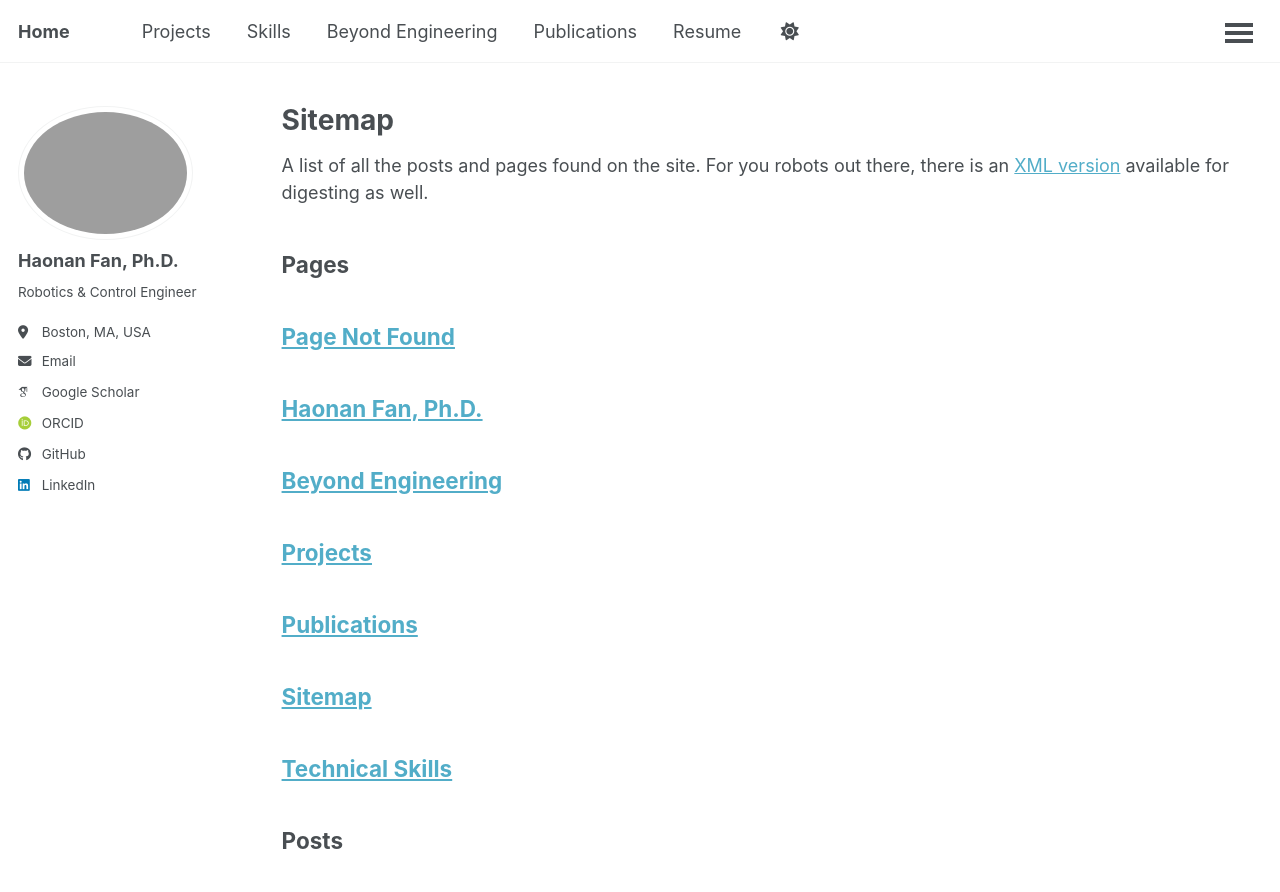
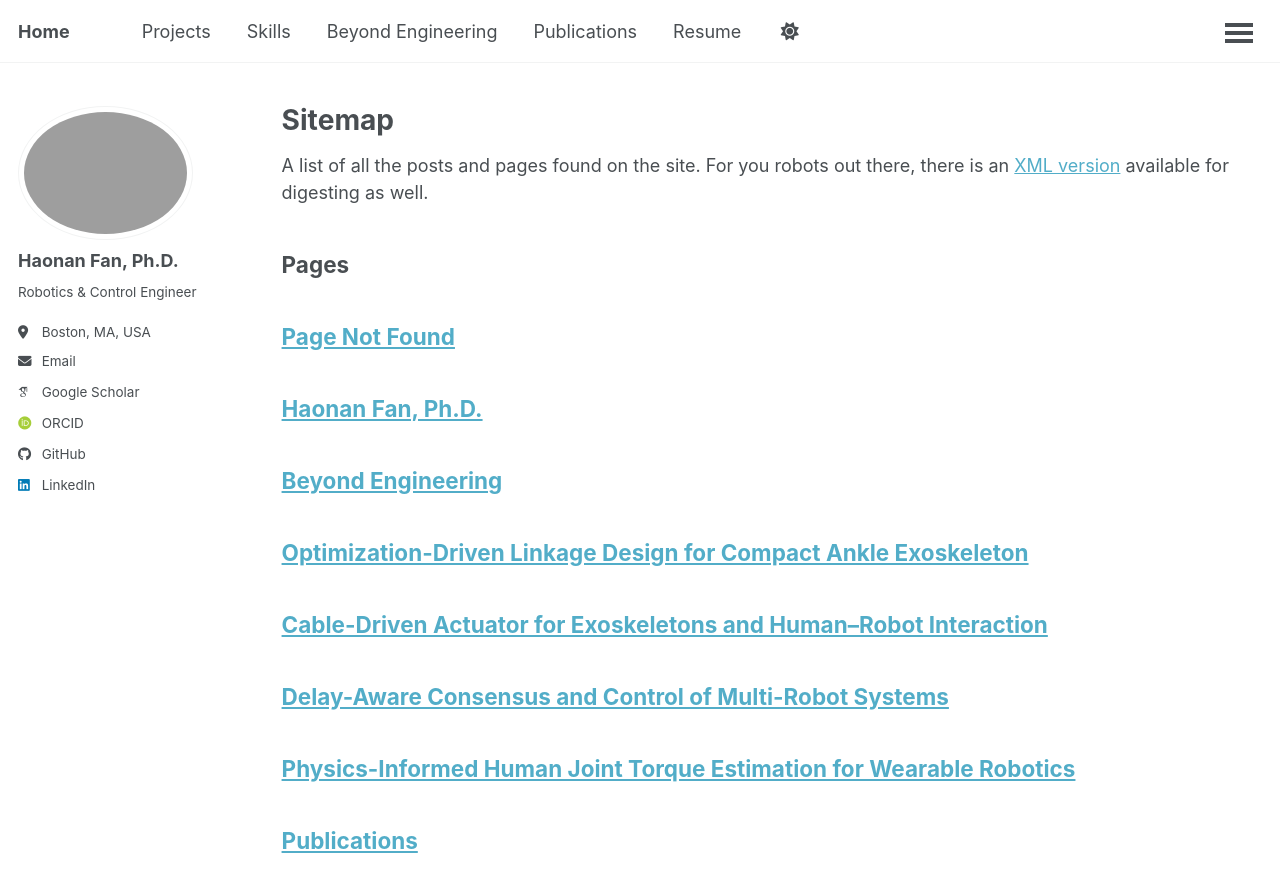
Before and after one commit to fanhaonan080/fanhaonan080.github.io, a Jekyll site: the page built from _pages/sitemap.md, in a window 1280 px wide and 900 px high. Shown: the top 892 px of the window. Built offline with Jekyll 4.4.1, drawn with Linux system fonts in a browser that asks for light colours; some web fonts are replaced; a script that is not in the unit is left out; some of the changed lines change nothing that is shown.

Commit message:
Create individual project pages and update projects overview

```diff
--- /dev/null
+++ b/_pages/project-ankle-exoskeleton.md
@@ -0,0 +1,48 @@
+---
+layout: single
+title: "Optimization-Driven Linkage Design for Compact Ankle Exoskeleton"
+permalink: /projects/ankle-exoskeleton/
+author_profile: true
+toc: true
+toc_label: "Contents"
+toc_icon: "cog"
+---
+
+This project focuses on the mechanical design and optimization of a compact ankle exoskeleton structure. The objective is to maintain alignment between the device rotation center and the human ankle joint while minimizing overall device size and weight.
+
+The system is **currently under development** and will be integrated with the cable-driven actuator platform. Design details will be published upon completion of the study.
+
+---
+
+## Design Objective
+
+Ankle exoskeletons must:
+- Preserve joint alignment during motion
+- Minimize device structural footprint and weight
+- Ensure compatibility with footwear and walking gait
+
+The challenge is to satisfy joint-alignment constraints while minimizing overall mechanism size.
+
+---
+
+## Technical Approach
+
+We developed a parametric linkage model and derived the full kinematic relationships in MATLAB. To determine the optimal configuration, I designed an optimization framework that:
+- Minimizes deviation between linkage rotation center and anatomical ankle center
+- Penalizes excessive structural dimensions
+- Evaluates feasibility across the gait range of motion
+
+The resulting configurations were prototyped using 3D printing and iteratively tested for fit and alignment.
+
+---
+
+## Current Status
+
+- Kinematic model derived and validated in MATLAB
+- Optimization-based configuration selection implemented
+- Multiple 3D-printed prototypes evaluated for fit
+- Integration with actuator platform in progress
+
+---
+
+[← Back to Projects](/projects/)
--- /dev/null
+++ b/_pages/project-cable-actuator.md
@@ -0,0 +1,65 @@
+---
+layout: single
+title: "Cable-Driven Actuator for Exoskeletons and Human–Robot Interaction"
+permalink: /projects/cable-actuator/
+author_profile: true
+toc: true
+toc_label: "Contents"
+toc_icon: "cog"
+---
+
+I led control development and experimental validation of a **cable-driven actuator** with programmable compliance for wearable robotics. The actuator maintains continuous cable tension to eliminate slack and enables controlled force output during both low-force and high-force operation.
+
+<img src="/images/projects/1_Cable_Driven_Actuator/actuator_design.png" alt="Actuator Design" width="600">
+
+---
+
+## Problem
+
+Cable-driven systems are lightweight but suffer from slack, nonlinear force transmission, and reduced control bandwidth under dynamic loading. Slack causes impact during cable re-engagement and loss of output displacement tracking.
+
+The objective was to design a compact, lightweight actuator that regulates minimal tension to keep the cable continuously engaged, rejects disturbances in low-force mode, and transitions to high-force output without overshoot or instability.
+
+---
+
+## Technical Contributions
+
+I built the cable transmission model and elastic element model, designed the force-control architecture, and implemented the full control codebase with Moteus motor controller integration.
+
+I developed a higher-speed version for foot-placement perturbation experiments and built a torso perturbation setup capable of 200 N output using TTL-triggered control via DAQ.
+
+I modified the Moteus firmware to enable direct IMU acquisition, allowing the motor controller to serve as a centralized sensing and actuation interface for the exoskeleton system.
+
+---
+
+## Experimental Validation
+
+Benchtop experiments included:
+- Step-response force tracking
+- Frequency-sweep disturbance rejection testing
+- Force-control evaluation under multiple programmable stiffness settings
+
+<img src="/images/projects/1_Cable_Driven_Actuator/experimental_setup.png" alt="Experimental Setup" width="400">
+
+---
+
+## Human Perturbation Study
+
+The actuator was tested to apply perturbations to the fast moving body segments like the foot during walking to help study human balance.
+
+<img src="/images/projects/1_Cable_Driven_Actuator/foot_perturbation.png" alt="Foot Perturbation" width="400">
+
+---
+
+## Outcomes
+
+- Developed and implemented a unidirectional cable-driven actuator without cable disengagement
+- Force control settling time < 0.1 s
+- Controlled force output up to 200 N
+- Enabled controlled perturbation experiments for fast moving body segments
+- Deployed in multiple exoskeleton research setups
+- Submitted as a peer-reviewed journal manuscript (under review)
+
+---
+
+[← Back to Projects](/projects/)
--- /dev/null
+++ b/_pages/project-multi-robot-systems.md
@@ -0,0 +1,82 @@
+---
+layout: single
+title: "Delay-Aware Consensus and Control of Multi-Robot Systems"
+permalink: /projects/multi-robot-systems/
+author_profile: true
+toc: true
+toc_label: "Contents"
+toc_icon: "cog"
+---
+
+My doctoral research investigated stability and performance of multi-robot systems operating under sensing and communication delays. Delays are traditionally viewed as destabilizing factors; this work reframed them as both constraints and design opportunities.
+
+<div style="text-align: center;">
+  <img src="/images/projects/4_Multi_Robot_Fast_Consensus_Using_Delays/robot.png" alt="Multi-robot system" width="300" style="display: inline-block; margin: 10px;">
+  <img src="/images/projects/4_Multi_Robot_Fast_Consensus_Using_Delays/consensus.png" alt="Consensus problem" width="300" style="display: inline-block; margin: 10px;">
+</div>
+
+*Multi-robot systems face coordination challenges under communication and sensing delays. This research develops delay-aware control strategies to maintain stability and accelerate consensus.*
+
+The dissertation developed analytical tools and redesigned delay-based controllers to maintain stability and accelerate consensus in the presence of multiple unintentional delays.
+
+---
+
+## Core Contributions
+
+### 1. Delay Margin Computation for Multi-Delay Systems
+
+Developed computational tools for delay margin (DM) analysis of linear time-invariant systems with multiple retarded-type delays.
+The framework identifies imaginary-axis crossings directly, enabling scalable stability analysis for large systems without exhaustive root searches.
+
+---
+
+### 2. Redesign of Delay-Based Controllers (PR & IR)
+
+Modified proportional-retarded (PR) and integral-retarded (IR) controllers to preserve γ-stability under unintentional delays.
+
+<img src="/images/projects/4_Multi_Robot_Fast_Consensus_Using_Delays/PR_design_multiagent.png" alt="PR Controller Design" width="600">
+
+*Proportional-retarded (PR) controller design for multi-agent consensus showing stability regions and parameter selection.*
+
+- Derived stability regions using frequency-domain graphical methods
+- Developed parameter design procedures for single- and multi-agent systems
+- Extended controller redesign from single-DOF systems to multi-robot consensus
+
+The redesigned controllers were validated through both simulation and experimental studies on networked robotic systems.
+
+<img src="/images/projects/4_Multi_Robot_Fast_Consensus_Using_Delays/IR_experimental_setup.png" alt="IR Experimental Setup" width="600">
+
+*Experimental validation of integral-retarded (IR) controllers on networked robotic platforms demonstrating stable operation under communication delays.*
+
+---
+
+### 3. Accelerated Multi-Robot Consensus
+
+Integrated predictor-based state estimation and redesigned PR protocols into differential-wheeled multi-robot systems.
+
+<div style="text-align: center;">
+  <img src="/images/projects/4_Multi_Robot_Fast_Consensus_Using_Delays/Consensus_animation.gif" alt="Consensus Animation" width="500">
+</div>
+
+*Animation showing multi-robot consensus convergence with delay-aware control. Robots achieve coordinated motion despite communication delays.*
+
+Simulation studies demonstrated:
+- Up to **39% faster consensus convergence** using PR predictors
+- Up to **23% speed improvement** using multiple-delay PR protocols
+- Stable operation under inherent delays up to 0.3 s
+
+<img src="/images/projects/4_Multi_Robot_Fast_Consensus_Using_Delays/consensus_withPredictor.png" alt="Consensus Results with Predictor" width="600">
+
+*Consensus performance comparison showing accelerated convergence with predictor-based PR control versus standard delay-free protocols.*
+
+---
+
+## Impact
+
+This dissertation bridges theoretical delay-system analysis and practical multi-robot coordination, providing tools for designing delay-aware controllers in distributed robotic systems.
+
+Results were published in peer-reviewed control and robotics journals and received Best Paper recognition.
+
+---
+
+[← Back to Projects](/projects/)
--- /dev/null
+++ b/_pages/project-torque-estimation.md
@@ -0,0 +1,50 @@
+---
+layout: single
+title: "Physics-Informed Human Joint Torque Estimation for Wearable Robotics"
+permalink: /projects/torque-estimation/
+author_profile: true
+toc: true
+toc_label: "Contents"
+toc_icon: "cog"
+---
+
+This project develops a joint torque estimation framework for lower-limb wearable robotics by combining biomechanical modeling with data-driven learning. The goal is to estimate biological joint torque in real time using wearable sensor measurements without relying on laboratory-grade motion capture systems.
+
+The system is designed to support exoskeleton control and human–robot interaction studies.
+
+---
+
+## Problem
+
+Accurate joint torque estimation typically requires motion capture systems and force plates, which are not practical for wearable robotics applications. Wearable sensing introduces challenges including:
+- Sensor noise and drift
+- Limited observability
+- Model uncertainty
+- Subject-to-subject variability
+
+The goal is to develop a data-efficient estimation framework that preserves physical consistency while remaining deployable in wearable systems.
+
+---
+
+## Technical Approach
+
+I developed a hybrid torque estimation framework that combines:
+- A physics-based biomechanical model of the lower limb
+- Wearable sensor inputs (IMUs, encoders, and force sensing insoles)
+- A machine learning module to compensate for modeling errors
+
+The learning module is constrained by biomechanical structure to maintain physically consistent outputs.
+
+My contributions included formulating the limb dynamics model, designing the hybrid estimation structure, implementing the training and evaluation pipeline in MATLAB and Python (Pytorch, Tensorflow), and integrating the estimator into wearable robotics workflows.
+
+---
+
+## Current Status
+
+- Biomechanical model formulation completed
+- Estimation framework implemented
+- Ongoing experimental validation using wearable sensor data
+
+---
+
+[← Back to Projects](/projects/)
--- a/_pages/projects.md
+++ b/_pages/projects.md
@@ -1,23 +1,189 @@
----
-layout: single
-title: "Projects"
-permalink: /projects/
-author_profile: true
-toc: true
-toc_label: "Projects"
-toc_icon: "cog"
----
+------
 
----
-## Cable-Driven Actuator for Exoskeletons and Human–Robot Interaction
-I led control development and experimental validation of a **cable-driven actuator** with programmable compliance for wearable robotics. The actuator maintains continuous cable tension to eliminate slack and enables controlled force output during both low-force and high-force operation.
+layout: singlelayout: single
 
-<img src="/images/projects/1_Cable_Driven_Actuator/actuator_design.png" alt="Actuator Design" width="600">
+title: "Research Projects"title: "Research Projects"
 
-### Problem
-Cable-driven systems are lightweight but suffer from slack, nonlinear force transmission, and reduced control bandwidth under dynamic loading. Slack causes impact during cable re-engagement and loss of output displacement tracking.
+permalink: /projects/permalink: /projects/
 
-The objective was to design a compact, lightweight actuator that regulates minimal tension to keep the cable continuously engaged, rejects disturbances in low-force mode, and transitions to high-force output without overshoot or instability.
+author_profile: trueauthor_profile: true
+
+------
+
+
+
+------
+
+
+
+## Featured Research Projects## Featured Research Projects
+
+
+
+------
+
+
+
+### [Cable-Driven Actuator for Exoskeletons and Human–Robot Interaction](/projects/cable-actuator/)### [Cable-Driven Actuator for Exoskeletons and Human–Robot Interaction](/projects/cable-actuator/)
+
+
+
+Developed a cable-driven actuator with programmable compliance for wearable robotics, achieving continuous tension control and force output up to 200 N for human perturbation studies.Developed a cable-driven actuator with programmable compliance for wearable robotics, achieving continuous tension control and force output up to 200 N for human perturbation studies.
+
+
+
+**Key Contributions:****Key Contributions:**
+
+- Force-control architecture with sub-100ms settling time- Force-control architecture with sub-100ms settling time
+
+- Elimination of cable slack through continuous tension regulation- Elimination of cable slack through continuous tension regulation
+
+- Integration with exoskeleton systems for balance perturbation experiments- Integration with exoskeleton systems for balance perturbation experiments
+
+
+
+<img src="/images/projects/1_Cable_Driven_Actuator/actuator_design.png" alt="Cable Actuator" width="500"><img src="/images/projects/1_Cable_Driven_Actuator/actuator_design.png" alt="Cable Actuator" width="500">
+
+
+
+[Read More →](/projects/cable-actuator/)[Read More →](/projects/cable-actuator/)
+
+
+
+------
+
+
+
+### [Optimization-Driven Linkage Design for Compact Ankle Exoskeleton](/projects/ankle-exoskeleton/)### [Optimization-Driven Linkage Design for Compact Ankle Exoskeleton](/projects/ankle-exoskeleton/)
+
+
+
+Mechanical design and optimization of a compact ankle exoskeleton that maintains joint alignment while minimizing device size and weight.Mechanical design and optimization of a compact ankle exoskeleton that maintains joint alignment while minimizing device size and weight.
+
+
+
+**Key Contributions:****Key Contributions:**
+
+- Parametric linkage optimization framework- Parametric linkage optimization framework
+
+- 3D-printed prototype validation- 3D-printed prototype validation
+
+- Integration with cable-driven actuation platform- Integration with cable-driven actuation platform
+
+
+
+[Read More →](/projects/ankle-exoskeleton/)[Read More →](/projects/ankle-exoskeleton/)
+
+
+
+------
+
+
+
+### [Physics-Informed Human Joint Torque Estimation for Wearable Robotics](/projects/torque-estimation/)### [Physics-Informed Human Joint Torque Estimation for Wearable Robotics](/projects/torque-estimation/)
+
+
+
+Hybrid torque estimation framework combining biomechanical modeling with machine learning for real-time joint torque estimation using wearable sensors.Hybrid torque estimation framework combining biomechanical modeling with machine learning for real-time joint torque estimation using wearable sensors.
+
+
+
+**Key Contributions:****Key Contributions:**
+
+- Physics-constrained learning architecture- Physics-constrained learning architecture
+
+- Data-efficient estimation without motion capture- Data-efficient estimation without motion capture
+
+- Integration with wearable robotics workflows- Integration with wearable robotics workflows
+
+
+
+[Read More →](/projects/torque-estimation/)[Read More →](/projects/torque-estimation/)
+
+
+
+------
+
+
+
+### [Delay-Aware Consensus and Control of Multi-Robot Systems (PhD Dissertation)](/projects/multi-robot-systems/)### [Delay-Aware Consensus and Control of Multi-Robot Systems (PhD Dissertation)](/projects/multi-robot-systems/)
+
+
+
+Doctoral research on stability and performance of multi-robot systems under communication and sensing delays, achieving up to 39% faster consensus convergence.Doctoral research on stability and performance of multi-robot systems under communication and sensing delays, achieving up to 39% faster consensus convergence.
+
+
+
+**Key Contributions:****Key Contributions:**
+
+- Delay margin computation tools for multi-delay systems- Delay margin computation tools for multi-delay systems
+
+- Redesigned PR and IR controllers for delay tolerance- Redesigned PR and IR controllers for delay tolerance
+
+- Predictor-based consensus acceleration- Predictor-based consensus acceleration
+
+
+
+<div style="text-align: center;"><div style="text-align: center;">
+
+  <img src="/images/projects/4_Multi_Robot_Fast_Consensus_Using_Delays/robot.png" alt="Multi-robot" width="250" style="display: inline-block; margin: 10px;">  <img src="/images/projects/4_Multi_Robot_Fast_Consensus_Using_Delays/robot.png" alt="Multi-robot" width="250" style="display: inline-block; margin: 10px;">
+
+  <img src="/images/projects/4_Multi_Robot_Fast_Consensus_Using_Delays/Consensus_animation.gif" alt="Consensus" width="250" style="display: inline-block; margin: 10px;">  <img src="/images/projects/4_Multi_Robot_Fast_Consensus_Using_Delays/Consensus_animation.gif" alt="Consensus" width="250" style="display: inline-block; margin: 10px;">
+
+</div></div>
+
+
+
+[Read More →](/projects/multi-robot-systems/)[Read More →](/projects/multi-robot-systems/)
+
+
+
+------
+
+
+
+## Project Categories## Project Categories
+
+
+
+### Wearable Robotics & Human-Robot Interaction### Wearable Robotics & Human-Robot Interaction
+
+- Cable-Driven Actuator for Exoskeletons- Cable-Driven Actuator for Exoskeletons
+
+- Ankle Exoskeleton Linkage Design- Ankle Exoskeleton Linkage Design
+
+- Physics-Informed Joint Torque Estimation- Physics-Informed Joint Torque Estimation
+
+
+
+### Multi-Robot Systems & Control### Multi-Robot Systems & Control
+
+- Delay-Aware Consensus and Control (PhD Dissertation)- Delay-Aware Consensus and Control (PhD Dissertation)
+
+
+
+------
+
+
+
+## Publications## Publications
+
+
+
+For related publications, please visit my [Publications page](/publications/).For related publications, please visit my [Publications page](/publications/).
+
+
+
+------
+
+
+
+## Collaborations## Collaborations
+
+
+
+These projects were conducted at the [Newman Laboratory for Biomechanics and Human Rehabilitation](https://web.northeastern.edu/newman/) at Northeastern University, in collaboration with researchers in control systems, biomechanics, and wearable robotics.These projects were conducted at the [Newman Laboratory for Biomechanics and Human Rehabilitation](https://web.northeastern.edu/newman/) at Northeastern University, in collaboration with researchers in control systems, biomechanics, and wearable robotics.
+
 
 ### Technical Contributions
 I built the cable transmission model and elastic element model, designed the force-control architecture, and implemented the full control codebase with Moteus motor controller integration.
```
